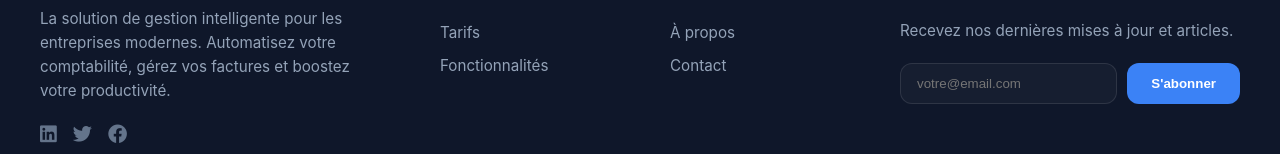
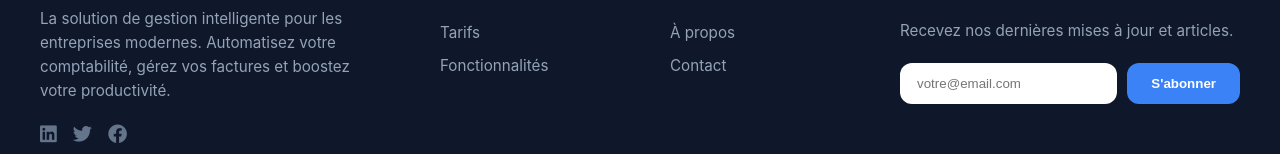
Before and after one commit to Kameroon/Konta, a Vue app in the folder src/Konta.Web/: page /plans in a window 1280 px wide. Shown: the part 798-952 px from the top of the page. Built offline with nearby package versions, Linux system fonts and the light colour scheme; no server answers.

Commit message:
Fix: ocelot navigation routing and global input visibility

```diff
--- a/src/Konta.Web/src/styles/main.css
+++ b/src/Konta.Web/src/styles/main.css
@@ -32,7 +32,8 @@ body {
 input,
 select,
 textarea {
-    color: #1e293b;
+    color: #1e293b !important;
+    background-color: white !important;
 }
 
 h1,
```
Also changed, not shown: 1 other file (tests, documents, lock files or other folders).
